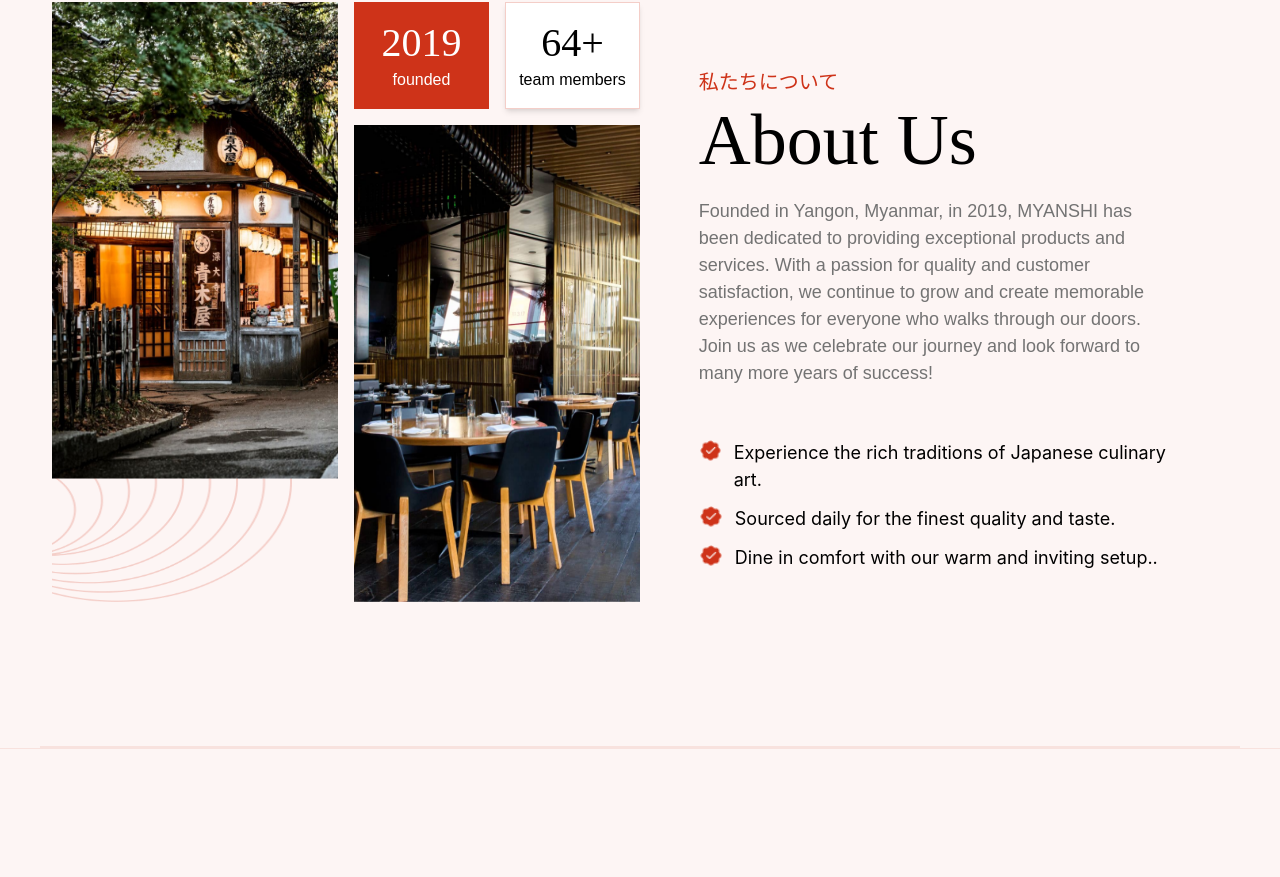
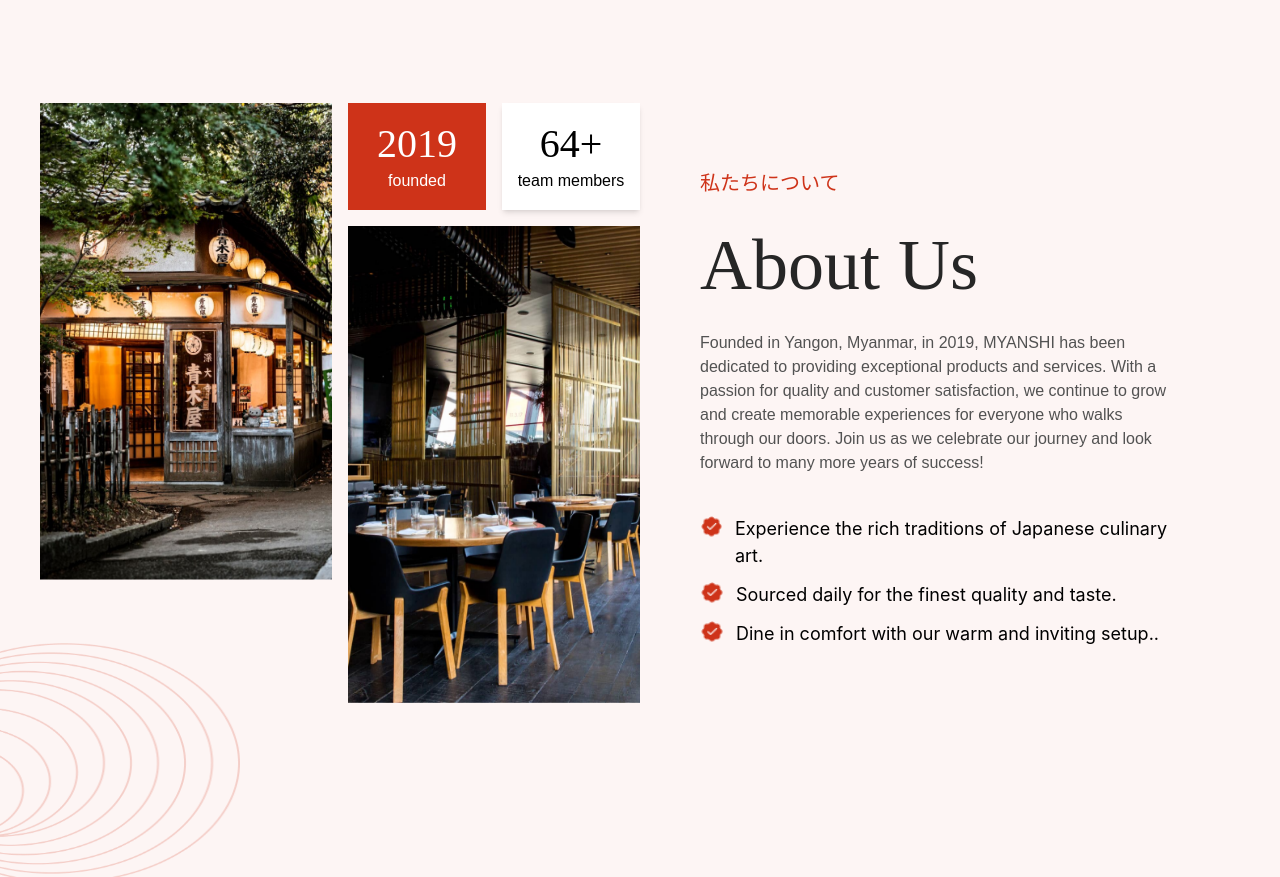
Before and after one commit to Khant-Min-Htut/mcf10_mcp7_myanshi_web, a React (Vite) app: page / in a window 1280 px wide. Shown: the part 3393-4270 px from the top of the page. Built offline with nearby package versions, Linux system fonts and the light colour scheme.

Commit message:
homePage_well_done

```diff
--- a/src/components/sectionComponents/AboutUsSection.jsx
+++ b/src/components/sectionComponents/AboutUsSection.jsx
@@ -3,11 +3,16 @@ import checkIcon from "../../assets/MyanShi/AboutUs/check.png";
 import imageOne from "../../assets/MyanShi/AboutUs/restaurant-image-1.png";
 import imageTwo from "../../assets/MyanShi/AboutUs/restaurant-image-2.png";
 import Container from "../Container";
+import JapaneseText from "../typography/JapaneseText";
+import Paragraph from "../typography/Paragraph";
+import PrimaryHeader from "../typography/PrimaryHeader";
 
 const AboutUsSection = () => {
   return (
+    <section className=" relative py-[180px] max-[843px]:py-[120px] border-y border-stroke-1-color max-[1200px]:px-2">
+      <div className=" z-10">
         <Container>
-      <div className="px-3 border-b-2 border-stroke-1-color pb-28 grid lg:grid-cols-2 lg:pt-20 lg:pb-36">
+          <div className="  grid lg:grid-cols-2 ">
             <div className="grid gap-4 sm:grid-rows-5 sm:grid-cols-4 sm:h-[670px] lg:h-[600px] relative">
               <img
                 src={imageOne}
@@ -21,38 +26,32 @@ const AboutUsSection = () => {
                 </div>
                 <div className="font-satoshi ">founded</div>
               </div>
-        <div className="grid place-items-center border border-stroke-2-color shadow-md bg-white py-4 ">
+              <div className="grid place-items-center shadow-md bg-white py-4 ">
                 <div className="font-notoSerifJp text-heading2 sm:text-heading1">
                   64+
                 </div>
                 <div className="font-satoshi ">team members</div>
               </div>
-        <img
-          src={waves}
-          alt="waves image"
-          className="size-60 hidden sm:block absolute bottom-0 "
-        />
+
               <img
                 src={imageTwo}
                 alt="restaurant image"
                 className="size-full sm:col-start-3 sm:col-end-5 sm:row-start-2 sm:row-end-6"
               />
             </div>
-      <div className="pt-16 lg:w-[80%] lg:mx-auto">
-        <h2 className="font-satoshi text-bodyDefault text-primary-color sm:text-bodyLarge font-medium">
-          私たちについて
-        </h2>
-        <h2 className="font-notoSerifJp text-heading2 pb-3 sm:pb-4 sm:text-display4 lg:text-display2">
-          About Us
-        </h2>
-        <p className="font-satoshi text-bodySmall text-neutral-500 sm:text-bodyDefault lg:pb-3">
-          Founded in Yangon, Myanmar, in 2019, MYANSHI has been dedicated to
-          providing exceptional products and services. With a passion for
-          quality and customer satisfaction, we continue to grow and create
-          memorable experiences for everyone who walks through our doors. Join
-          us as we celebrate our journey and look forward to many more years of
-          success!
-        </p>
+            <div className="pt-16 lg:w-[80%] lg:mx-auto z-10 ">
+              <div className="flex flex-col gap-6">
+                <JapaneseText>私たちについて</JapaneseText>
+                <PrimaryHeader>About Us</PrimaryHeader>
+                <Paragraph>
+                  Founded in Yangon, Myanmar, in 2019, MYANSHI has been
+                  dedicated to providing exceptional products and services. With
+                  a passion for quality and customer satisfaction, we continue
+                  to grow and create memorable experiences for everyone who
+                  walks through our doors. Join us as we celebrate our journey
+                  and look forward to many more years of success!
+                </Paragraph>
+              </div>
               <div className="pt-10">
                 {aboutUsData.map((item, index) => (
                   <div className="flex gap-3 mb-3" key={index}>
@@ -68,6 +67,13 @@ const AboutUsSection = () => {
             </div>
           </div>
         </Container>
+      </div>
+      <img
+        src={waves}
+        alt="waves image"
+        className="size-60 hidden sm:block absolute bottom-0 z-0 "
+      />
+    </section>
   );
 };
 
--- a/src/components/sectionComponents/ClientFeedbackSection.jsx
+++ b/src/components/sectionComponents/ClientFeedbackSection.jsx
@@ -21,23 +21,23 @@ const ClientFeedbackSection = () => {
   const currentData = data[currentIndex];
 
   return (
-    <div className=" py-[180px] max-[843px]:py-[120px] border-y border-stroke-1-color">
+    <div className=" py-[180px] max-[1000px]:py-[120px] border-y border-stroke-1-color 0">
       <Container>
         <div
-          className={`grid grid-flow-col grid-cols-3 max-[843px]:grid-cols-1 max-[843px]:grid-flow-row  h-full gap-4  max-[1200px]:px-2`}
+          className={`grid grid-flow-col grid-cols-3 max-[1000px]:grid-cols-1 max-[1000px]:grid-flow-row  h-full gap-10  max-[1200px]:px-2`}
         >
           <div className="flex flex-col gap-6 col-span-1  justify-between">
             <JapaneseText>クライアントは言う</JapaneseText>
-            <div className="flex flex-col gap-6 col-span-1 max-[834px]:flex-row  justify-between max-[840px]:items-center">
+            <div className="flex flex-col gap-6 col-span-1 max-[1000px]:flex-row  justify-between max-[1000px]:items-center">
               <PrimaryHeader>What Our Clients Say</PrimaryHeader>
-              <div className=" max-[843px]:hidden">
+              <div className=" max-[1000px]:hidden">
                 <Paragraph>
                   Discover what our customers love about MYANSHI through their
                   heartfelt reviews. From delicious sushi to an inviting
                   atmosphere, their words reflect our dedication to excellence.
                 </Paragraph>
               </div>
-              <div className="flex gap-2 items-start ">
+              <div className="flex gap-2 items-start max-[500px]:hidden ">
                 <RoundedBtn
                   leftArrow={true}
                   outline={true}
@@ -57,13 +57,13 @@ const ClientFeedbackSection = () => {
             initial={{ opacity: 0.8, x: 0 }}
             animate={{ opacity: 1, x: 0 }}
             transition={{ duration: 0.5, ease: "easeOut" }}
-            className=" col-span-2 flex max-[400px]:flex-col gap-2 items-center"
+            className=" col-span-2 flex max-[500px]:flex-col gap-2 items-center"
           >
             <img
               src={currentData?.img || "/fallback-image.jpg"}
               alt={currentData?.title || "Fallback Sushi"}
               loading="lazy"
-              className="object-cover w-1/2 max-[400px]:w-full h-full max-[834px]:col-span-2"
+              className="object-cover w-[50%] max-w-[397px] h-[450px] max-[500px]:w-full max-[500px]:h-auto max-[1000px]:col-span-2"
             />
             <div className="flex flex-col gap-10">
               <SecondaryHeader>“{currentData.title}”</SecondaryHeader>
@@ -83,6 +83,18 @@ const ClientFeedbackSection = () => {
               </div>
             </div>
           </motion.div>
+
+          <div className="w-full flex items-center justify-center">
+            <div className="flex gap-4 items-start min-[500px]:hidden ">
+              <RoundedBtn leftArrow={true} outline={true} onClick={prevSlide} />
+              <RoundedBtn
+                rightArrow={true}
+                outline={false}
+                onClick={nextSlide}
+              />
+            </div>
+          </div>
+
         </div>
       </Container>
     </div>
--- a/src/components/sectionComponents/TiktokSection.jsx
+++ b/src/components/sectionComponents/TiktokSection.jsx
@@ -17,14 +17,14 @@ const TiktokSection = () => {
   return (
     <section className=" py-[180px] max-[843px]:py-[120px] border-y border-stroke-1-color max-[1200px]:px-2 ">
       <Container>
-        <div className=" min-h-[882px] h-full w-full  flex flex-col justify-center items-center gap-10 ">
+        <div className=" h-full w-full  flex flex-col justify-center items-center gap-10">
           <div className=" text-center flex flex-col gap-6 ">
             <JapaneseText>カスタマーレビュー</JapaneseText>
             <PrimaryHeader>Our Tiktok</PrimaryHeader>
           </div>
 
-          <div className="grid grid-cols-2  gap-2 max-[400px]:grid-cols-1 ">
-            <div className="col-span-1 max-[400px]:col-span-2 relative group ">
+          <div className="grid grid-cols-2  gap-2 max-[650px]:grid-cols-1 ">
+            <div className="col-span-1 max-[500px]:col-span-2 relative group ">
               <img
                 src={Img1}
                 alt="Main Image"
@@ -38,7 +38,7 @@ const TiktokSection = () => {
                 className=" absolute w-full h-full top-0 left-0 opacity-0 z-10 bg-neutral-800 transition-opacity duration-300 group-hover:opacity-50 "
               ></div>
             </div>
-            <div className=" grid grid-cols-2 gap-2 col-span-1 max-[400px]:col-span-2">
+            <div className=" grid grid-cols-2 gap-2 col-span-1 max-[500px]:col-span-2">
               {[Img2, Img3, Img4, Img5].map((img, index) => (
                 <div
                   key={index}
@@ -61,7 +61,7 @@ const TiktokSection = () => {
             </div>
           </div>
 
-          <div className="flex items-center justify-center">
+          <div className="flex items-center justify-center bg-fuchsia-300">
             <SolidBtn text="SEE MORE" />
           </div>
         </div>
--- a/src/features/menu/components/MenuSection.jsx
+++ b/src/features/menu/components/MenuSection.jsx
@@ -10,7 +10,7 @@ const CategorySection = () => {
   };
   return (
     <section>
-      <main className=" pt-10 lg:pt-32">
+      <main className=" py-[180px] max-[843px]:py-[120px] border-y border-stroke-1-color">
         <ul className="grid grid-cols-1 md:grid-cols-3 lg:grid-cols-5 gap-10 w-full md:w-fit max-md:px-12 mx-auto mb-16">
           {Categories.map((category) => (
             <CategoryBtn
--- a/src/features/menu/pages/Menu.jsx
+++ b/src/features/menu/pages/Menu.jsx
@@ -3,12 +3,14 @@ import HeroSection from "../../../components/sectionComponents/HeroSection";
 
 import CartSection from "../components/CartSection";
 import CategorySection from "../components/MenuSection";
+import ClientFeedbackSection from "../../../components/sectionComponents/ClientFeedbackSection";
 
 const Menu = () => {
   return (
     <div>
       <HeroSection isBreadCrumb={true} currentPage="Menu" title="Our Menu" />
       <CategorySection />
+      <ClientFeedbackSection/>
     </div>
   );
 };
```
Lines whose indentation alone changed are shown as unchanged.
